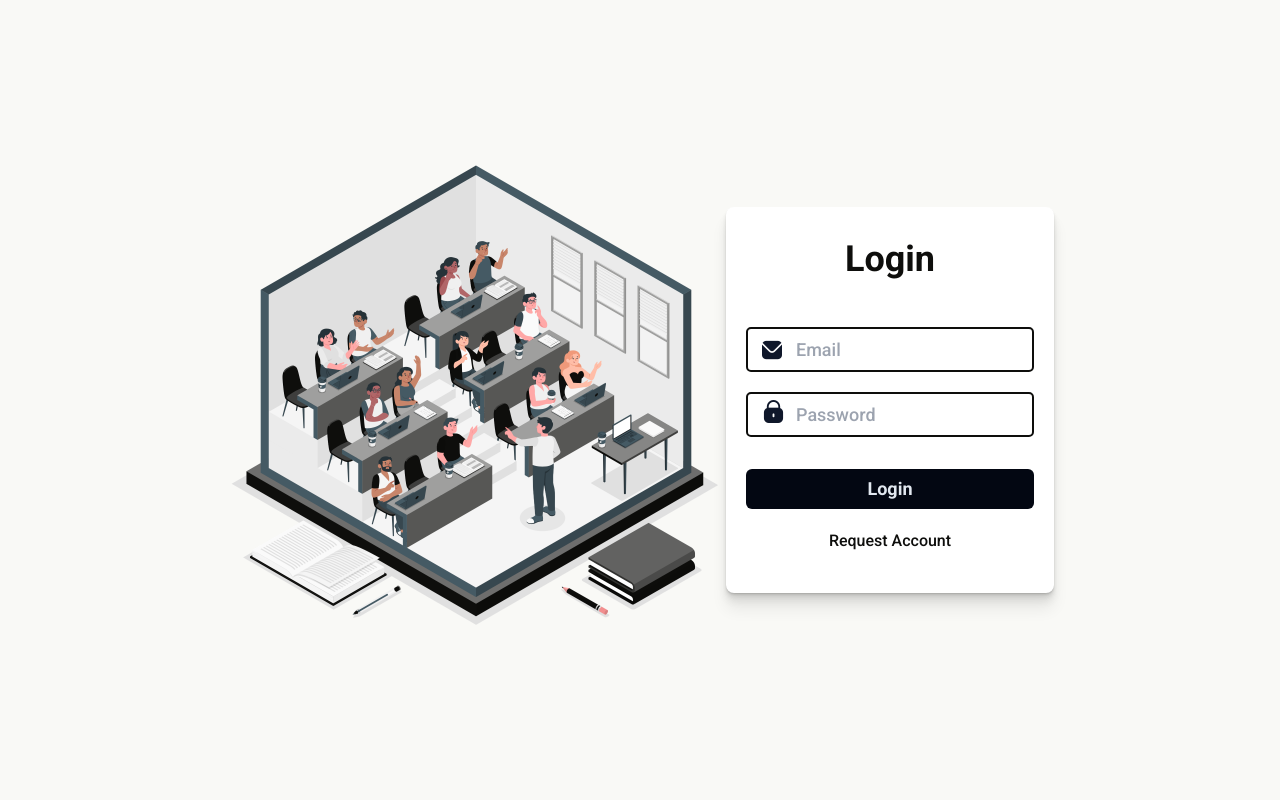
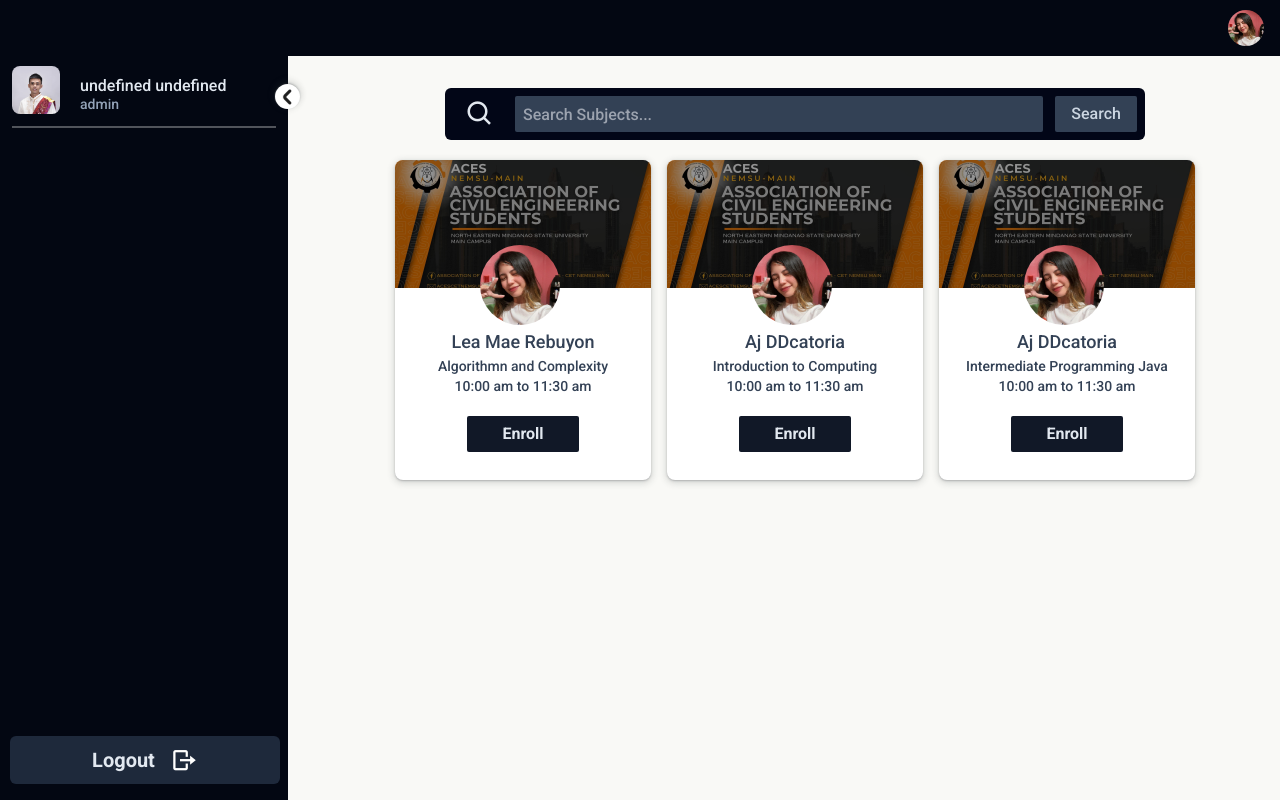
Before and after one commit to AjDDcatoria/CITE-Enrollment, a React (Vite) app in the folder client/: page /student/enroll in a window 1280 px wide. Before the commit this address led to /. Built offline with nearby package versions, Linux system fonts and the light colour scheme; sample sign-in values are in the browser's storage.

Commit message:
fixed navigate bug The bug came from ProtectedLayout the token is not reading properly

```diff
--- a/client/src/pages/AuthPage.jsx
+++ b/client/src/pages/AuthPage.jsx
@@ -51,10 +51,10 @@ function Login({ setIsModalOpen }) {
     mutationFn: async (formData) => dispatch(LoginAction(formData, navigate)),
   });
 
-  const onSubmit = (data) => {
+  const onSubmit = async (data) => {
     formData.append("email", data.email);
     formData.append("password", data.password);
-    mutate.mutateAsync(formData, navigate);
+    await mutate.mutateAsync(formData);
   };
   const loginError = useSelector((state) => state.auth?.loginError);
 
--- a/client/src/pages/UserPanel.jsx
+++ b/client/src/pages/UserPanel.jsx
@@ -21,7 +21,7 @@ function UserPanel() {
   const { setSideBarInfo } = useContext(SideBarContext);
   const userData = useSelector((state) => state.auth?.userData);
 
-  const navUser = NavigationUSER(userData?.role);
+  const navUser = NavigationUSER(userData?.role ? userData : null);
   const isSideBarOpen = (sidebarInfo) => {
     setSideBarInfo(sidebarInfo);
   };
--- a/client/src/pages/protected/Protected.js
+++ b/client/src/pages/protected/Protected.js
@@ -4,7 +4,8 @@ import { useNavigate } from "react-router-dom";
 
 export const ProtectedLayout = ({ children }) => {
   const navigate = useNavigate();
-  const accessToken = useSelector((state) => state.auth?.accessToken);
+  const accessToken = JSON.parse(localStorage.getItem("profile"))?.accessToken;
+
   useEffect(() => {
     if (!accessToken) {
       return navigate("/");
--- a/client/src/redux/action/authAction.js
+++ b/client/src/redux/action/authAction.js
@@ -3,7 +3,6 @@ import * as types from "../constants/authConstants";
 
 export const initializeAuth = () => async (dispatch) => {
   const accessToken = JSON.parse(localStorage.getItem("profile"))?.accessToken;
-
   if (accessToken) {
     dispatch(setUserData(JSON.parse(localStorage.getItem("profile")).user));
   }
@@ -33,12 +32,13 @@ export const LoginAction = (formData, navigate) => async (dispatch) => {
         type: types.LOG_IN_SUCCESS,
         payload: profile,
       });
+
       navigate(`/${user.role}/${user.id}`);
     }
   } catch (error) {
     await dispatch({
-      type: types.SIGN_IN_FAIL,
-      payload: types.ERROR_MESSAGE,
+      type: types.LOG_IN_FAIL,
+      payload: error,
     });
     navigate("/");
   }
--- a/client/src/redux/api/authApi.js
+++ b/client/src/redux/api/authApi.js
@@ -1,7 +1,7 @@
 import { axiosInstance as api } from "./axiosInstance";
 
 export const login = async (formData) => {
-  axios.defaults.withCredentials = true;
+  api.defaults.withCredentials = true;
   try {
     const response = await api.post("/api/auth/login", {
       email: formData.get("email"),
--- a/client/src/redux/reducers/auth.js
+++ b/client/src/redux/reducers/auth.js
@@ -23,11 +23,11 @@ const auth = (state = initialState, action) => {
       return {
         ...state,
         userData: payload ? payload.user : null,
-        accessToken: payload ? payload.accessToken : null,
+        accessToken: payload ? payload : null,
         loginError: null,
       };
 
-    case types.SIGN_IN_FAIL:
+    case types.LOG_IN_FAIL:
       return {
         ...state,
         successMessage: null,
```
